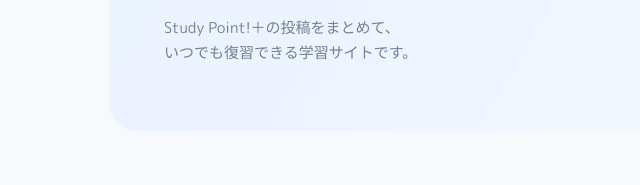
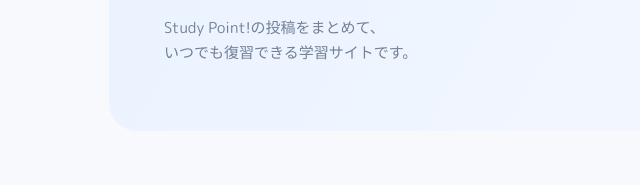
Before and after one commit to services-official-jp/ServiceHubJP, a plain HTML site: page study-point/index.html in a window 1280 px wide. Shown: the part 379-564 px from the top of the page, 5-645 px from the left. Drawn offline with Linux system fonts and the light colour scheme; a script that the page names is missing.

Commit message:
Initial commit: Study Point Plus Re

```diff
--- a/study-point/index.html
+++ b/study-point/index.html
@@ -47,7 +47,7 @@
         </h1>
 
         <p>
-          Study Point!＋の投稿をまとめて、<br>
+          Study Point!の投稿をまとめて、<br>
           いつでも復習できる学習サイトです。
         </p>
       </div>
```
